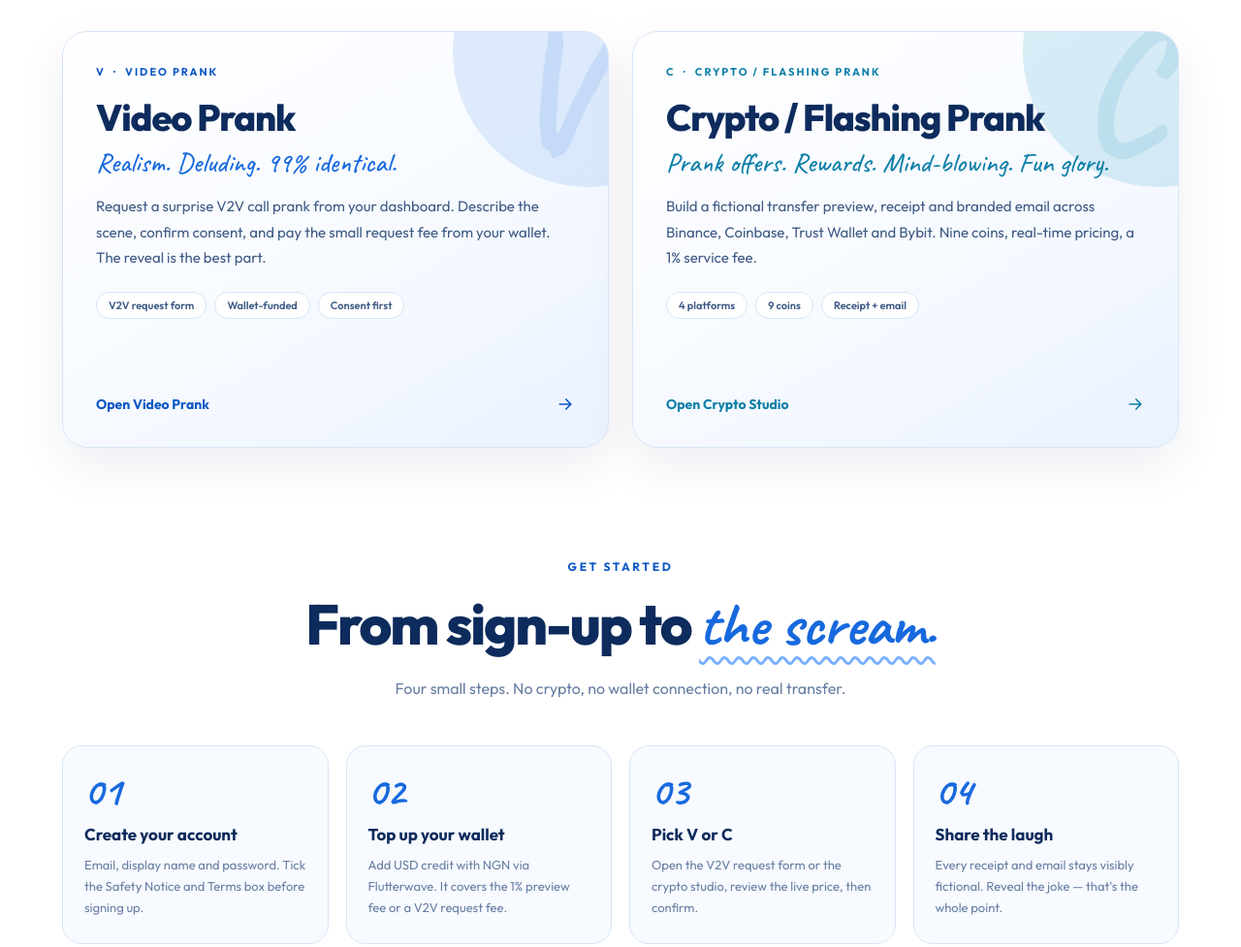
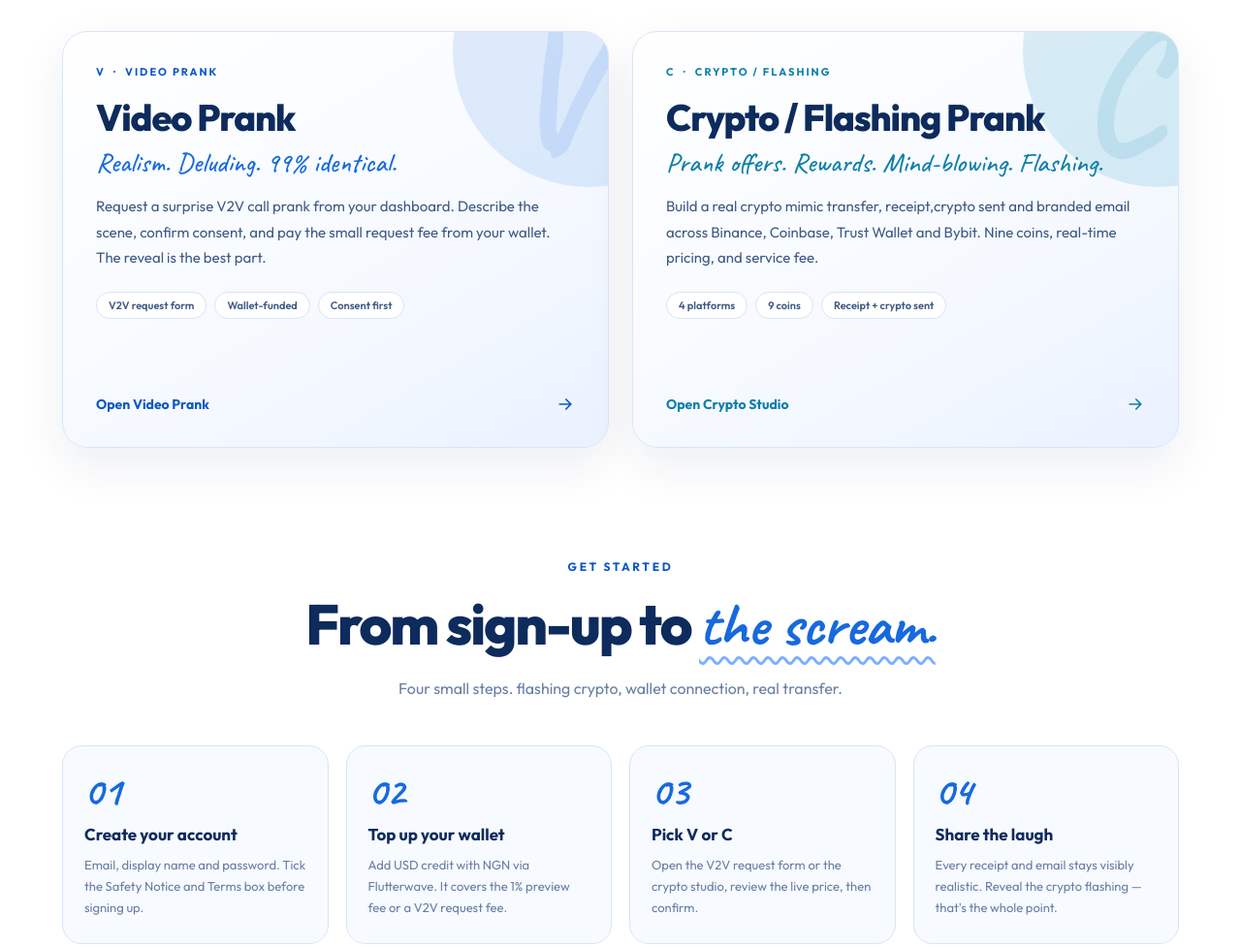
Before and after one commit to samuellucky2424-afk/clientproject, a website built with Vite: page flashlab-homepage/index.html in a window 1280 px wide. Shown: the part 1557-2534 px from the top of the page at 97% size. Built offline with nearby package versions, Linux system fonts and the light colour scheme; no server answers.

Commit message:
flashlab-homepage/index.html

```diff
--- a/flashlab-homepage/index.html
+++ b/flashlab-homepage/index.html
@@ -100,11 +100,11 @@
 </a>
 <a class="prank-card prank-card--c reveal" data-feature="crypto" href="/auth?mode=signup">
 <span class="prank-letter" aria-hidden="true">C</span>
-<span class="prank-kicker">C &nbsp;·&nbsp; CRYPTO / FLASHING PRANK</span>
+<span class="prank-kicker">C &nbsp;·&nbsp; CRYPTO / FLASHING</span>
 <h3>Crypto / Flashing Prank</h3>
-<p class="prank-fantasy">Prank offers. Rewards. Mind-blowing. Fun glory.</p>
-<p class="prank-desc">Build a fictional transfer preview, receipt and branded email across Binance, Coinbase, Trust Wallet and Bybit. Nine coins, real-time pricing, a 1% service fee.</p>
-<ul class="prank-tags"><li>4 platforms</li><li>9 coins</li><li>Receipt + email</li></ul>
+<p class="prank-fantasy">Prank offers. Rewards. Mind-blowing. Flashing.</p>
+<p class="prank-desc">Build a real crypto mimic  transfer, receipt,crypto sent and branded email across Binance, Coinbase, Trust Wallet and Bybit. Nine coins, real-time pricing, and service fee.</p>
+<ul class="prank-tags"><li>4 platforms</li><li>9 coins</li><li>Receipt + crypto sent</li></ul>
 <span class="prank-cta">Open Crypto Studio <svg viewBox="0 0 24 24" fill="none" aria-hidden="true"><path d="M5 12h13m-5-6 6 6-6 6" stroke="currentColor" stroke-width="2" stroke-linecap="round" stroke-linejoin="round"/></svg></span>
 </a>
 </div>
@@ -115,13 +115,13 @@
 <div class="section-head reveal">
 <p class="eyebrow">GET STARTED</p>
 <h2>From sign-up to <em>the scream.</em></h2>
-<p class="section-sub">Four small steps. No crypto, no wallet connection, no real transfer.</p>
+<p class="section-sub">Four small steps. flashing crypto, wallet connection, real transfer.</p>
 </div>
 <ol class="steps">
 <li class="reveal"><span class="step-num">01</span><h3>Create your account</h3><p>Email, display name and password. Tick the Safety Notice and Terms box before signing up.</p></li>
 <li class="reveal"><span class="step-num">02</span><h3>Top up your wallet</h3><p>Add USD credit with NGN via Flutterwave. It covers the 1% preview fee or a V2V request fee.</p></li>
 <li class="reveal"><span class="step-num">03</span><h3>Pick V or C</h3><p>Open the V2V request form or the crypto studio, review the live price, then confirm.</p></li>
-<li class="reveal"><span class="step-num">04</span><h3>Share the laugh</h3><p>Every receipt and email stays visibly fictional. Reveal the joke — that's the whole point.</p></li>
+<li class="reveal"><span class="step-num">04</span><h3>Share the laugh</h3><p>Every receipt and email stays visibly realistic. Reveal the crypto flashing — that's the whole point.</p></li>
 </ol>
 <div class="how-cta reveal">
 <a class="btn btn--accent btn--lg" data-start href="/auth?mode=signup">Get Started <svg viewBox="0 0 24 24" fill="none" aria-hidden="true"><path d="M5 12h13m-5-6 6 6-6 6" stroke="currentColor" stroke-width="2" stroke-linecap="round" stroke-linejoin="round"/></svg></a>
```
